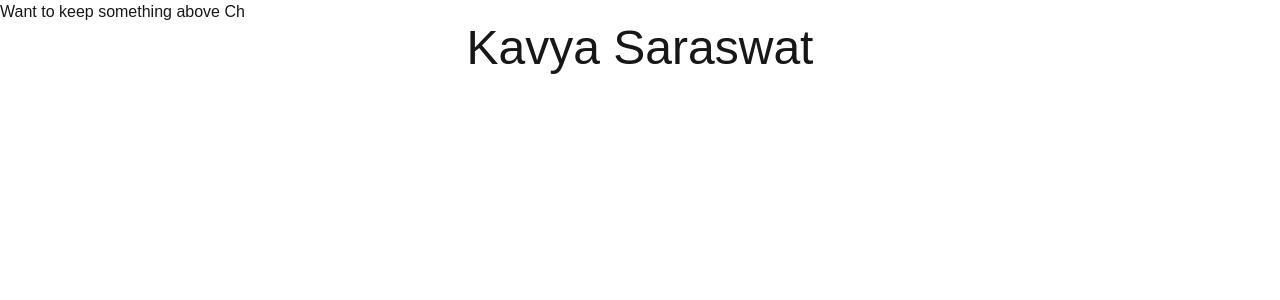
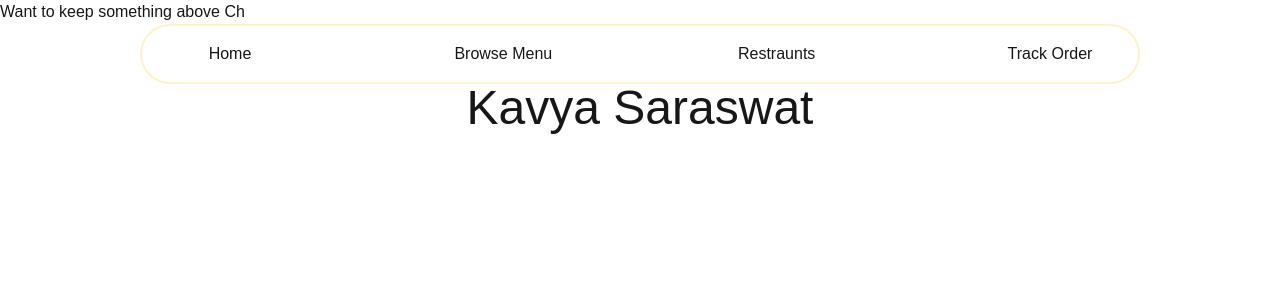
Before and after one commit to KavyaSaraswat23/Food-Delivery-Tracker, a Next.js app: page / in a window 1280 px wide. Shown: the top 300 px of the page. Built offline with nearby package versions, Linux system fonts and the light colour scheme.

Commit message:
Components added

```diff
--- /dev/null
+++ b/src/app/componenets/Main.tsx
@@ -0,0 +1,11 @@
+import React from 'react'
+
+const Main = () => {
+  return (
+    <div>
+
+    </div>
+  )
+}
+
+export default Main
--- /dev/null
+++ b/src/app/componenets/Navbar.tsx
@@ -0,0 +1,25 @@
+'use client'
+import React from 'react'
+
+const Navbar = () => {
+    const Links = function({name}){
+        return (
+            <div className='flex flex-col justify-center items-center h-12 w-30 border-2 border-white rounded-4xl m-7'>
+                <h2>{name}</h2>
+            </div>
+        )
+    }
+  return (
+    <div className='flex justify-center align-middle'>
+
+        <div className='h-15 w-250 flex flex-row justify-between items-center border-2 border-amber-100 rounded-4xl' >
+            <Links name={'Home'}></Links>
+            <Links name={'Browse Menu'}></Links>
+            <Links name={'Restraunts'}></Links>
+            <Links name={'Track Order'}></Links>
+        </div>
+    </div>
+  )
+}
+
+export default Navbar
--- a/src/app/layout.tsx
+++ b/src/app/layout.tsx
@@ -1,6 +1,7 @@
 import type { Metadata } from "next";
 import { Geist, Geist_Mono } from "next/font/google";
 import "./globals.css";
+import Navbar from "./componenets/Navbar";
 
 const geistSans = Geist({
   variable: "--font-geist-sans",
@@ -28,6 +29,8 @@ export default function RootLayout({
         className={`${geistSans.variable} ${geistMono.variable} antialiased`}
       >
         <h1>Want to keep something above Ch</h1>
+        {/*  Logo  */}
+        <Navbar />
         {children}
       </body>
     </html>
```
Also changed, not shown: package.json (+7 -6 lines), 1 other file (tests, documents, lock files or other folders).
